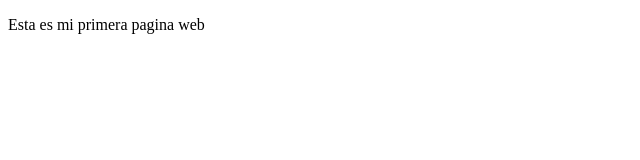
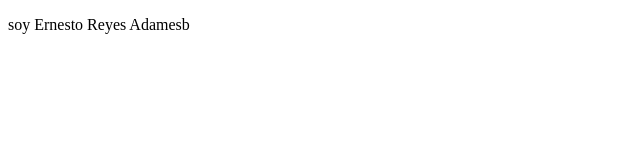
Before and after one commit to Ermac-adames/web, a plain HTML site: page index.html in a window 1280 px wide. Shown: the full height of the page, 0-640 px from the left. Drawn offline with Linux system fonts and the light colour scheme.

Commit message:
Update index.html

```diff
--- a/index.html
+++ b/index.html
@@ -7,6 +7,6 @@
 
 </head>
 <body>
-<p>Esta es mi primera pagina web</p>
+<p>soy Ernesto Reyes Adamesb</p>
 </body>
 </html>
```
